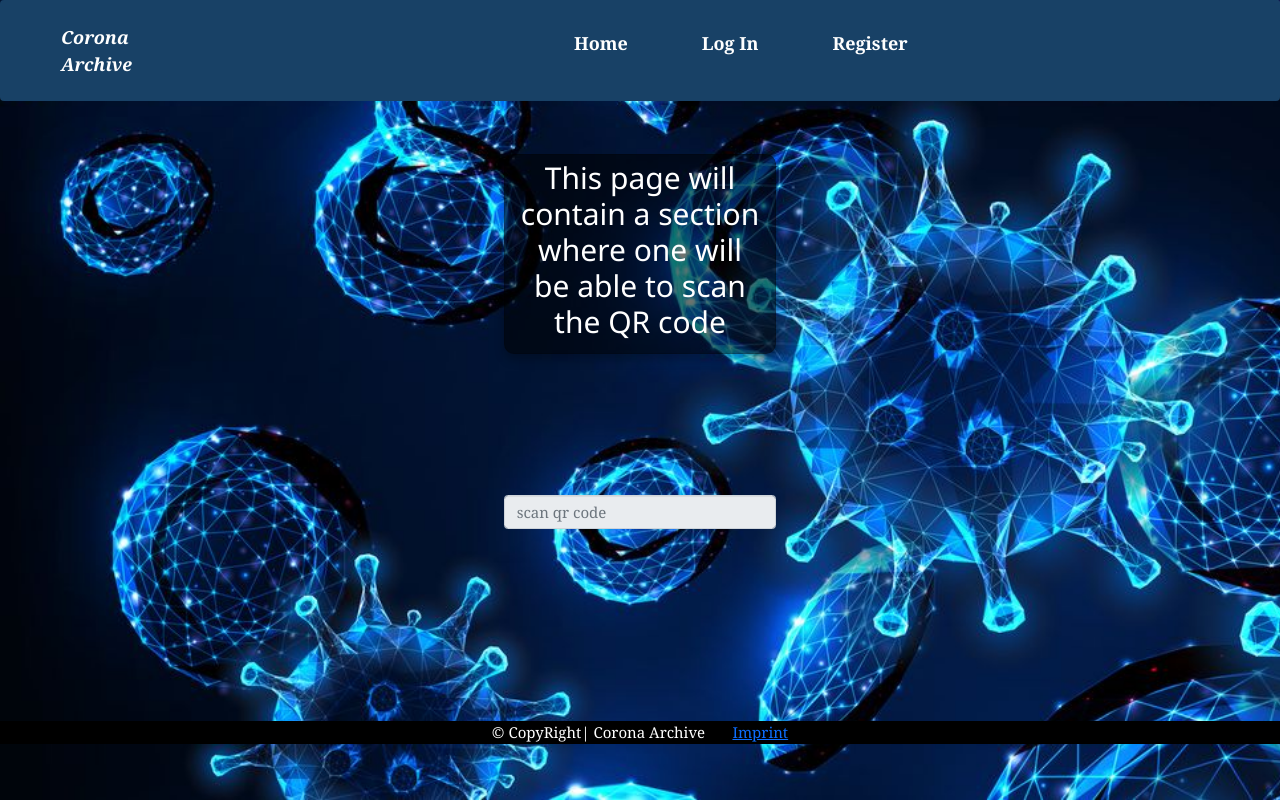
After one commit to surajgiri7/Corona_Archive_using_flask, a Flask app: page /scanQRcode in a window 1280 px wide. The commit adds this page. Run offline with Flask 2, Linux system fonts and the light colour scheme; some libraries are stand-ins or nearby versions.

Commit message:
Updating

```diff
--- a/corona/routes.py
+++ b/corona/routes.py
@@ -205,6 +205,17 @@ def agentLogin():
            flash('Login Unsuccessful Please check username and password', 'danger')
     return render_template('./LoginPages/agentLogin.html', title='HospitalLogin', form=form)
 
+# route for the imprint
+@app.route('/imprint')
+def imprint():
+    return render_template('imprint.html')
+
+
+@app.route('/scanQRcode')
+def scanQRcode():
+    return render_template('./afterLogin/scanQRcode.html')
+
+
 # route for the logout
 @app.route('/logout')
 def logout():
--- a/corona/templates/RegistrationPages/visitorRegister.html
+++ b/corona/templates/RegistrationPages/visitorRegister.html
@@ -17,7 +17,7 @@
             </div>
 
             <div class="user-pass">
-                <!-- {{form.username.label(class="user-pass")}}
+                {{form.username.label(class="user-pass")}}
 
                 {% if form.username.errors %}
                     {{form.username(class="user-pass user-pass-is-invalid")}}
@@ -27,7 +27,7 @@
                     </div>
                 {% else %}
                     {{form.username(class="user-pass")}}
-                {% endif %} -->
+                {% endif %}
             </div>
             <div class="user-pass">
                 {{form.visitor_name.label(class="user-pass")}}
--- /dev/null
+++ b/corona/templates/afterLogin/scanQRcode.html
@@ -0,0 +1,42 @@
+{% extends 'base.html' %}
+
+{% block head %}
+
+{% endblock %}
+
+{% block body %}
+<div class="row">
+    <div class="col1">
+        <div class="scanner">
+            <div class="card">
+                <h2>This page will contain a section where one will be able to scan the QR code</h2>
+            </div>
+            <div class="scan_preview">
+                <video id="preview" width="100%"></video>
+            </div>
+            <div class="scan_preview">
+                <input type="text" name="text" id="text" readonly="text" placeholder="scan qr code"
+                    class="form-control">
+            </div>
+        </div>
+        <script>
+            let scanner = new Instascan.scanner({ video: document.getElementById("preview") });
+            Instascan.Camera.getCameras().then(function (cameras) {
+                if (cameras.length > 0) {
+                    scanner.start(cameras[0]);
+                }
+                else {
+                    alert("No camers found!");
+                }
+            }).catch(function (e) {
+                console.error(e)
+            });
+
+            scanner.addListener('scan', function (c) {
+                document.getDocumentByID('text').value = c;
+            });
+
+        </script>
+    </div>
+</div>
+{% endblock %}
--- a/corona/templates/base.html
+++ b/corona/templates/base.html
@@ -50,14 +50,23 @@
                     </div>
                     {% endif %}
                     {% endwith %}
-                    {% block body %}{% endblock %}
+                    {% block body %}
+                    <footer class="footer">
+                        <script language="javascript" type="text/javascript" src="./footer.txt"></script>
+                    </footer>
+                    {% endblock %}
                 </div>
             </div>
         </div>
     </div>
-    <!-- <footer class="footer">
-        <script language="javascript" type="text/javascript" src="../footer.txt"></script>
-    </footer> -->
+    <div class="footer">
+        <div class="text_foot">
+            &copy; CopyRight| Corona Archive &nbsp; &nbsp; &nbsp;
+            <a href="{{ url_for('imprint') }}">
+                Imprint
+            </a>
+        </div>
+    </div>
 </body>
 
 </html>
```
Also changed, not shown: corona/templates/RegistrationPages/selectUserType.html (+0 -7 lines), corona/templates/imprint.html (added, +28 -0 lines), corona/templates/index.html (+13 -0 lines), corona/templates/login.html (+0 -8 lines), corona/templates/style.css (+34 -1 lines), qrcode.html (deleted, +0 -13 lines), test_app.py (+8 -0 lines), corona/corona.db. Lines whose indentation alone changed are shown as unchanged.
